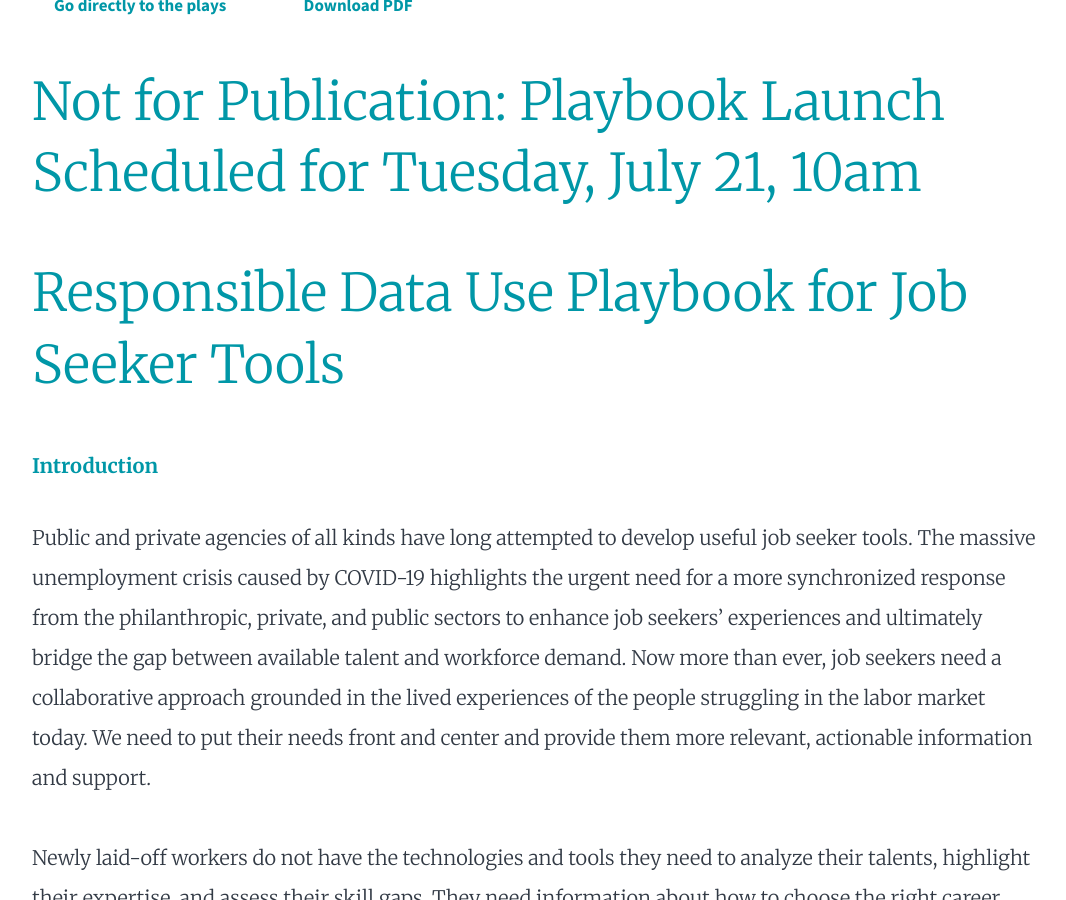
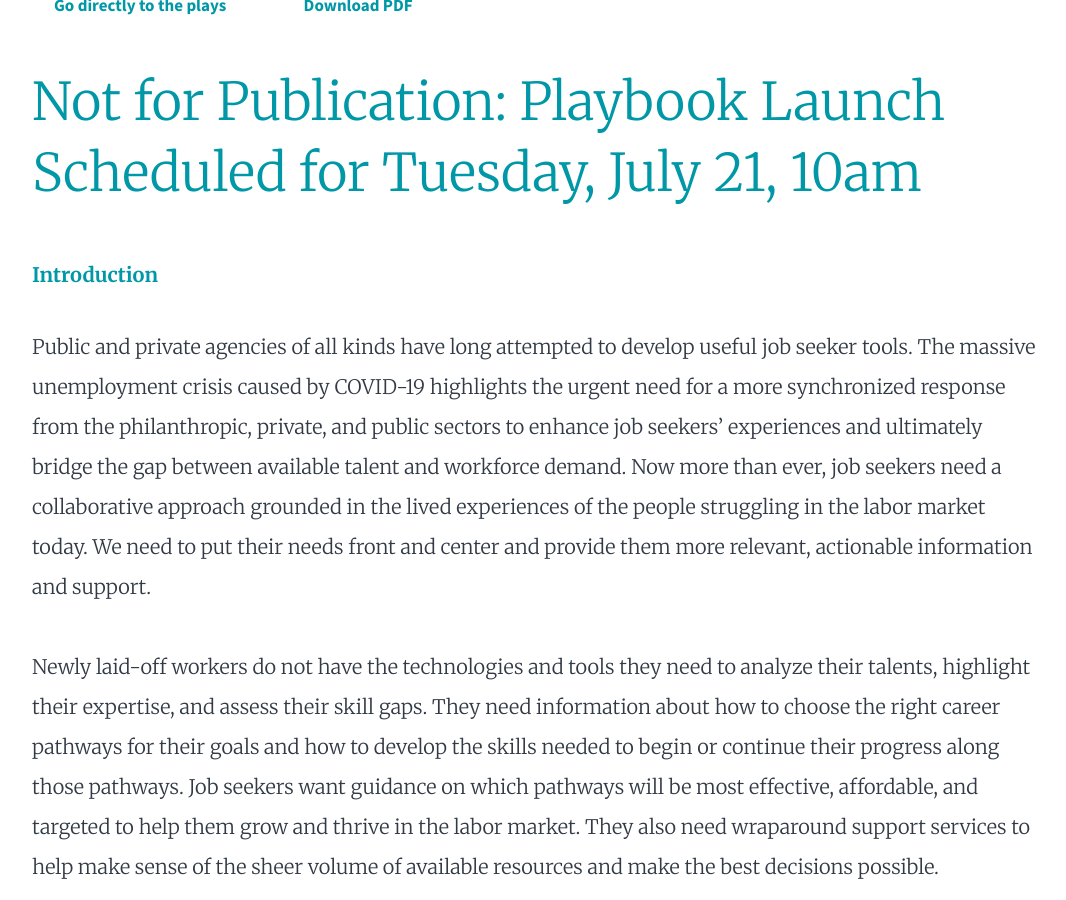
Before and after one commit to brighthive/playbooks, a Jekyll site: the page built from jobseeker-tools/index.html, in a window 1280 px wide and 900 px high, scrolled down 374 px. Shown: the whole window, without its empty margins (104-1170 px from the left). Built offline with Jekyll 4.4.1, drawn with Linux system fonts in a browser that asks for light colours.

Commit message:
Update jobseeker_tools_intro.md

```diff
--- a/_includes/jobseeker_tools_intro.md
+++ b/_includes/jobseeker_tools_intro.md
@@ -1,5 +1,4 @@
 # Not for Publication: Playbook Launch Scheduled for Tuesday, July 21, 10am
-# Responsible Data Use Playbook for Job Seeker Tools
 
 ### Introduction
 Public and private agencies of all kinds have long attempted to develop useful job seeker tools. The massive unemployment crisis caused by COVID-19 highlights the urgent need for a more synchronized response from the philanthropic, private, and public sectors to enhance job seekers’ experiences and ultimately bridge the gap between available talent and workforce demand. Now more than ever, job seekers need a collaborative approach grounded in the lived experiences of the people struggling in the labor market today. We need to put their needs front and center and provide them more relevant, actionable information and support.
```
